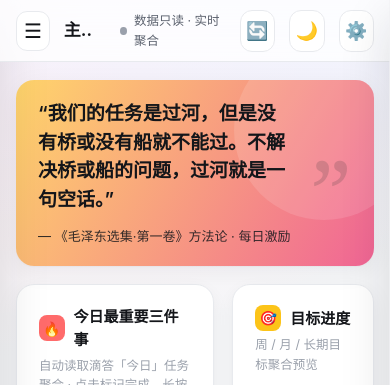
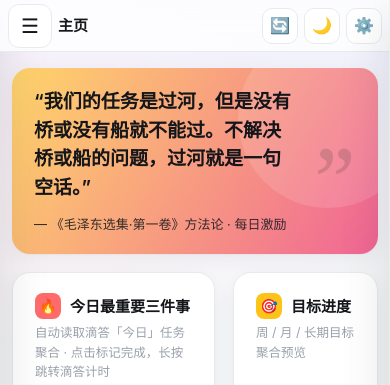
Before and after one commit to gllcrystal/creator-control, a website: page index.html in a window 390 px wide. Shown: the top 385 px of the page. Drawn offline with Linux system fonts and the light colour scheme.

Commit message:
fix: 顶部栏大改版 - 删数据只读提示/汉堡按钮加大/标题横排/整体紧凑

```diff
--- a/index.html
+++ b/index.html
@@ -62,10 +62,11 @@
   .dot{width:8px;height:8px;border-radius:50%;background:var(--text-3);} .dot.on{background:var(--teal);box-shadow:0 0 0 3px rgba(18,184,134,.18);} .dot.warn{background:var(--yellow);box-shadow:0 0 0 3px rgba(252,196,25,.18);}
 
   .main{flex:1;display:flex;flex-direction:column;min-width:0;overflow:hidden;}
-  .topbar{height:62px;flex:0 0 62px;display:flex;align-items:center;gap:14px;padding:0 26px;border-bottom:1px solid var(--border);
+  .topbar{height:52px;flex:0 0 52px;display:flex;align-items:center;gap:10px;padding:0 12px;border-bottom:1px solid var(--border);
     background:color-mix(in srgb,var(--surface) 78%,transparent);backdrop-filter:blur(14px);position:sticky;top:0;z-index:40;}
-  .hamburger{display:none;width:40px;height:40px;border-radius:11px;border:1px solid var(--border);background:var(--surface);font-size:20px;cursor:pointer;color:var(--text);}
-  .page-title{font-size:17px;font-weight:700;white-space:nowrap;overflow:hidden;text-overflow:ellipsis;max-width:calc(100vw - 220px);} .page-title small{font-weight:500;color:var(--text-3);font-size:12px;margin-left:6px;display:none;}
+  .hamburger{display:none;min-width:44px;min-height:44px;border-radius:11px;border:1px solid var(--border);background:var(--surface);font-size:20px;cursor:pointer;color:var(--text);display:grid;place-items:center;flex-shrink:0;}
+  .page-title{font-size:16px;font-weight:700;white-space:nowrap;overflow:hidden;text-overflow:ellipsis;line-height:1;}
+  .topbar .spacer{flex:1;min-width:0;}
   .topbar .spacer{flex:1;}
   .ro-status{font-size:12.5px;color:var(--text-2);display:flex;align-items:center;gap:7px;}
   .icon-btn{width:42px;height:42px;border-radius:12px;border:1px solid var(--border);background:var(--surface);cursor:pointer;font-size:18px;display:grid;place-items:center;color:var(--text-2);transition:.18s;}
@@ -218,8 +219,10 @@
   @media (max-width:860px){
     .sidebar{position:fixed;left:0;top:0;bottom:0;box-shadow:var(--shadow-lg);transform:translateX(-100%);}
     .sidebar.open{transform:none;} .hamburger{display:grid;place-items:center;}
-    .scroll{padding:18px 16px 28px;} .topbar{padding:0 16px;} .heat{grid-template-columns:repeat(14,1fr);}
-    .brand .sub{display:none;} .page-title small{display:none;} .grid2{grid-template-columns:1fr;}
+    .scroll{padding:16px 12px 24px;} .topbar{padding:0 8px;gap:6px;} .heat{grid-template-columns:repeat(14,1fr);}
+    .brand .sub{display:none;} .grid2{grid-template-columns:1fr;}
+    .page-title{font-size:15px;}
+    .icon-btn{width:36px;height:36px;font-size:16px;border-radius:10px;}
   }
   @media (max-width:480px){ .qbtn{min-width:0;flex:1;padding:0 6px;} .qbtn .qt{font-size:10px;} }
 </style>
@@ -247,12 +250,11 @@
   <div class="main">
     <header class="topbar">
       <button class="hamburger" id="hamburger">☰</button>
-      <div class="page-title" id="pageTitle">主页<small>全局仪表盘</small></div>
+      <div class="page-title" id="pageTitle">主页</div>
       <div class="spacer"></div>
-      <div class="ro-status" id="roStatus"><span class="dot"></span>数据只读 · 实时聚合</div>
-      <button class="icon-btn" id="refreshBtn" title="刷新当前页数据">🔄</button>
-      <button class="icon-btn" id="themeBtn" title="切换深浅色">🌙</button>
-      <button class="icon-btn" id="setBtn" title="数据源配置">⚙️</button>
+      <button class="icon-btn" id="refreshBtn" title="刷新">🔄</button>
+      <button class="icon-btn" id="themeBtn" title="主题">🌙</button>
+      <button class="icon-btn" id="setBtn" title="设置">⚙️</button>
     </header>
 
     <div class="scroll">
@@ -856,7 +858,7 @@ document.getElementById("nav").addEventListener("click",e=>{const it=e.target.cl
   document.querySelectorAll(".nav-item").forEach(n=>n.classList.remove("active"));it.classList.add("active");
   const v=it.dataset.view;document.querySelectorAll(".view").forEach(s=>s.classList.remove("active"));
   document.getElementById("view-"+v).classList.add("active");
-  const [t,s]=titles[v].split("|");document.getElementById("pageTitle").innerHTML=`${t}<small>${s}</small>`;closeSidebar();loadView(v);});
+  const [t,s]=titles[v].split("|");document.getElementById("pageTitle").textContent=t;closeSidebar();loadView(v);});
 
 /* ================= Tabs ================= */
 document.querySelectorAll("[data-tabs]").forEach(tb=>tb.addEventListener("click",e=>{const t=e.target.closest(".tab");if(!t)return;
```
